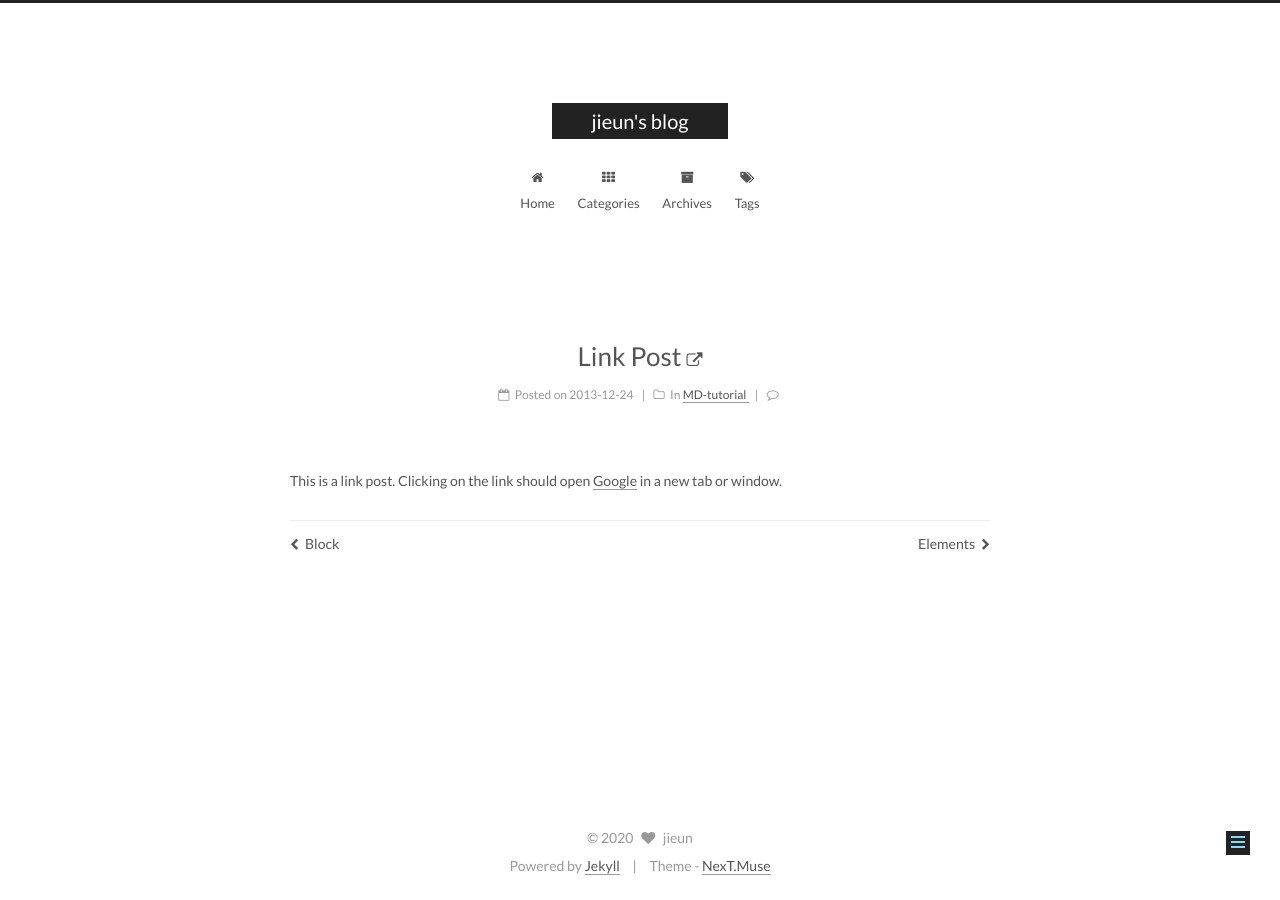
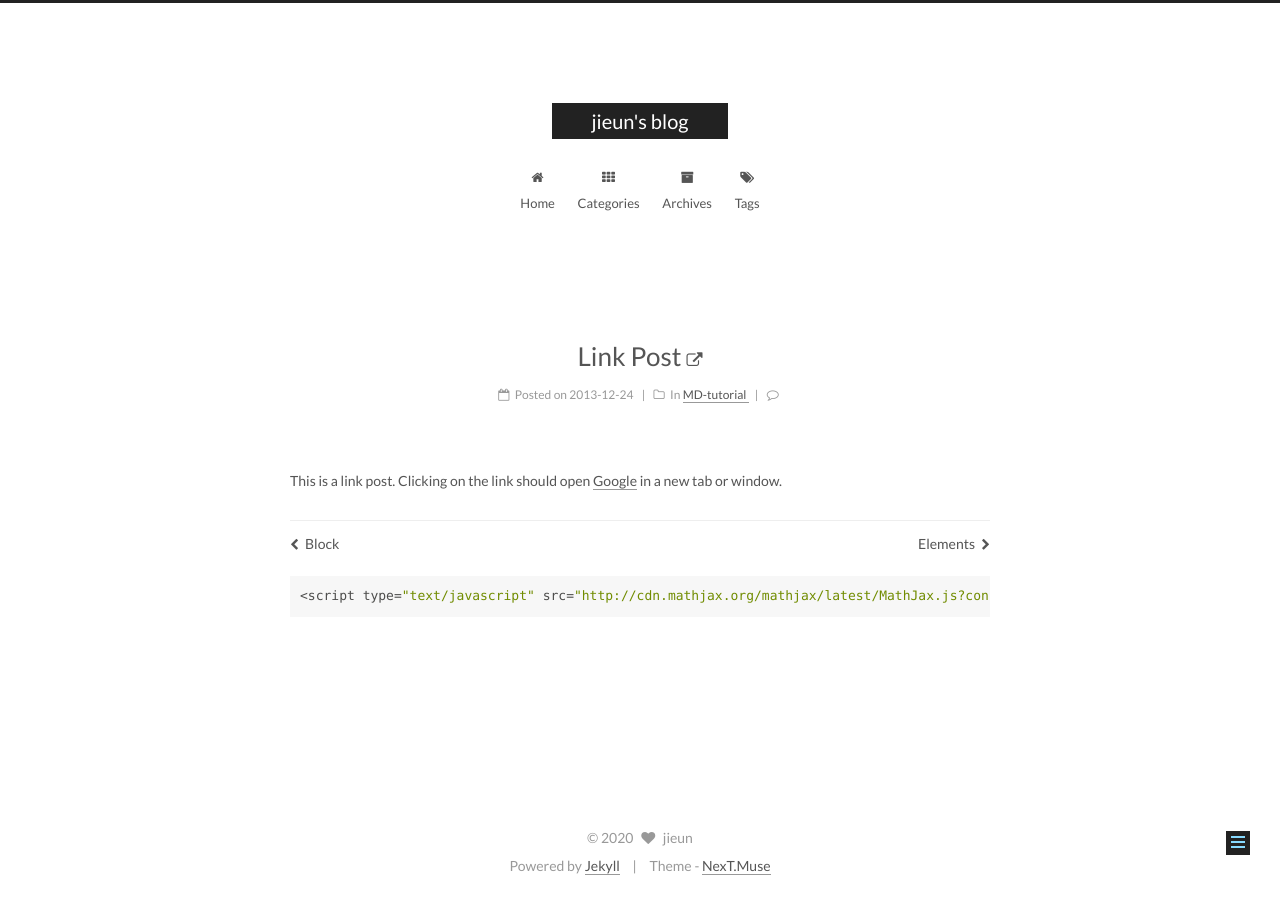
Before and after one commit to jieunc1070/jieunc1070.github.io, a Jekyll site: the page built from _posts/2013-12-24-link-post.md, in a window 1280 px wide. Built offline with Jekyll 4.4.1, drawn with Linux system fonts in a browser that asks for light colours; comment, search, counter and statistics services are not loaded; part of the change alters nothing that is shown.

Commit message:
Update post.html

```diff
--- a/_layouts/post.html
+++ b/_layouts/post.html
@@ -4,3 +4,8 @@ layout: layout
 
 {% assign __ = site.data.languages[site.language] %}
 {% include post.html %}
+
+{% highlight r %}
+
+<script type="text/javascript" src="http://cdn.mathjax.org/mathjax/latest/MathJax.js?config=TeX-AMS-MML_HTMLorMML"> </script>
+{% endhighlight %}
```
